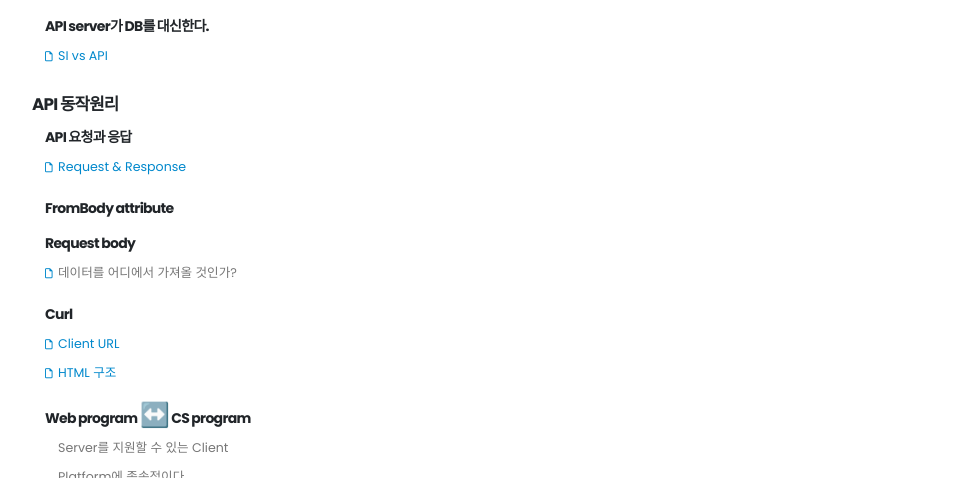
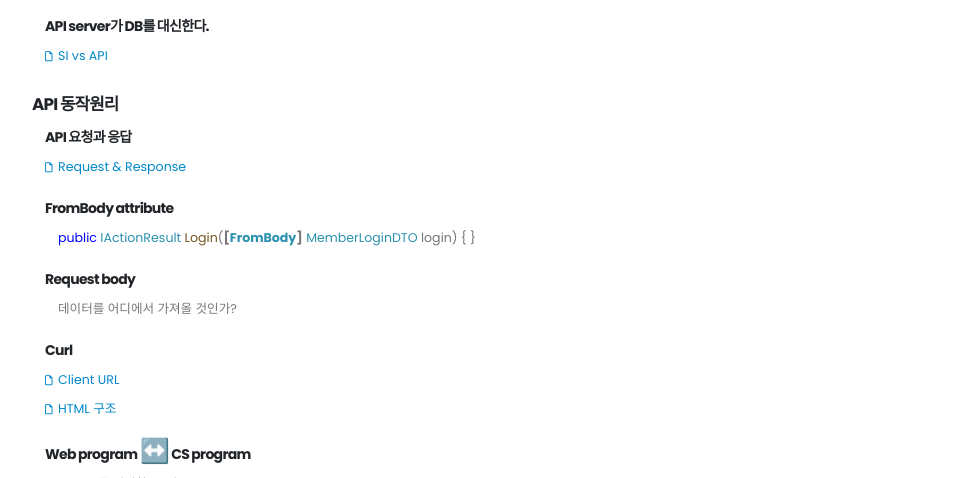
Before and after one commit to jsootv/imageslider, a plain HTML site: page api-usage.html in a window 1280 px wide. Shown: the part 838-1316 px from the top of the page, without its empty margins (50-1012 px from the left). Drawn offline with Linux system fonts and the light colour scheme; a script that the page names is missing.

Commit message:
Add files via upload

```diff
--- a/api-usage.html
+++ b/api-usage.html
@@ -195,7 +195,7 @@
 								<li>
 									<h4 class="font-weight-bold text-3 mb-1 mt-2">View model</h3>
 									<ul class="list list-icons list-icons-sm mb-3 text-2">
-										<li><a href="https://github.com/jsootv/jsootv.github.io/blob/main/download/MemberLoginDTO.cs"><i class="far fa-file"></i>MemberLoginDTO.cs</a></li>
+										<li><i class="far fa-file"></i>RequestDTO model</li>
 									</ul>
 								</li>
 								<li>
@@ -222,7 +222,7 @@
 
 						<!--<div class="col-sm-2"></div>-->
 
-						<div class="col-sm-4">
+						<div class="col-sm-8">
 
 							<h3 class="font-weight-bold text-4 mb-2">API 동작원리</h3>
 							<ul class="list list-icons list-icons-sm mb-4">
@@ -234,11 +234,14 @@
 								</li>
 								<li>
 									<h4 class="font-weight-bold text-3 mb-1 mt-2">FromBody attribute</h3>
+									<ul class="list list-icons list-icons-sm mb-3 text-2">
+										<li><text style="color:#0000FF;">public</text> <text style="color:#2B91AF;">IActionResult</text> <text style="color:#74531F;">Login</text>(<text style="font-weight:bold;">[<text style="color:#2B91AF;">FromBody</text>]</text> <text style="color:#2B91AF;">MemberLoginDTO</text> login) { }</li>
+									</ul>
 								</li>
 								<li>
 									<h4 class="font-weight-bold text-3 mb-1 mt-2">Request body</h3>
 									<ul class="list list-icons list-icons-sm mb-3 text-2">
-										<li><i class="far fa-file"></i>데이터를 어디에서 가져올 것인가?</li>
+										<li>데이터를 어디에서 가져올 것인가?</li>
 									</ul>
 								</li>
 								<li>
```
